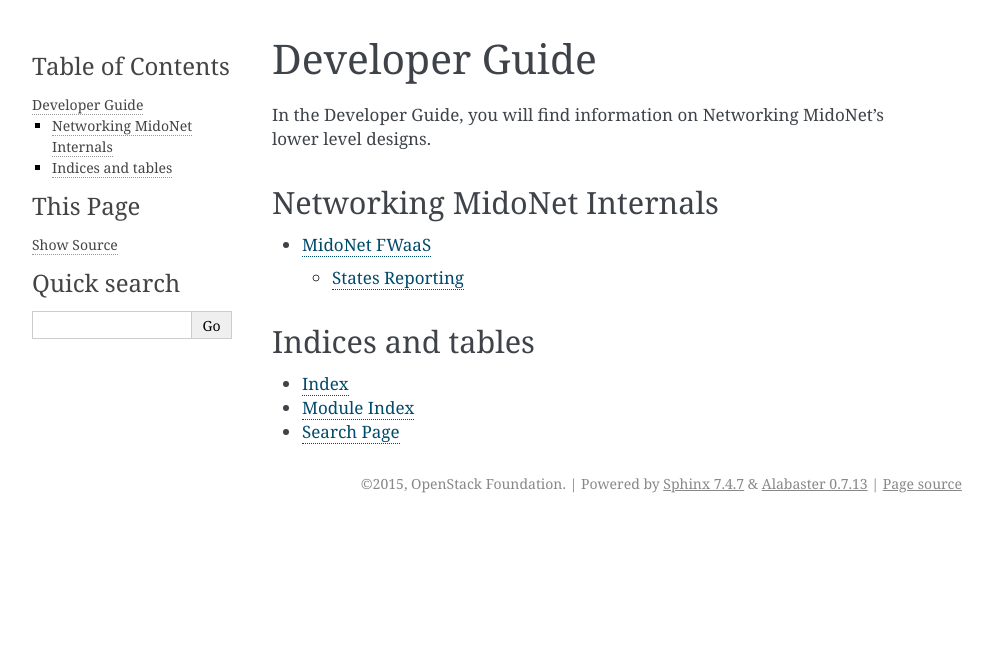
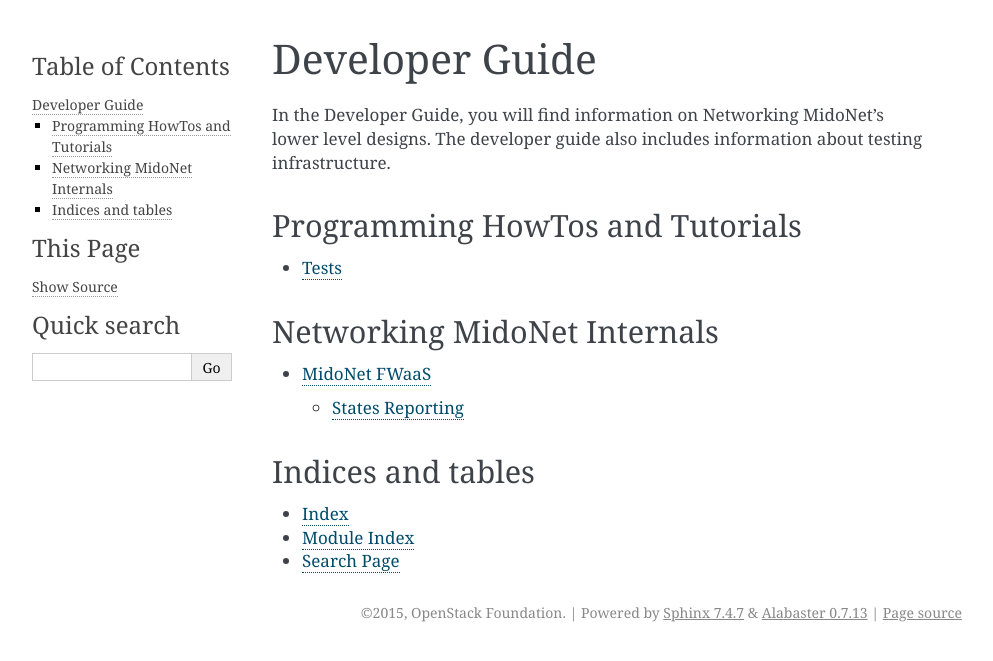
Before and after one commit to openstack/networking-midonet, a Sphinx documentation site: the page built from doc/source/devref/index.rst, in a window 1280 px wide. Shown: the top 661 px of the page, without its empty margins (148-1141 px from the left). Built offline with Sphinx 7.4.7, drawn with Linux system fonts in a browser that asks for light colours.

Commit message:
README.rst: Move unit test description into a separate rst file
Change-Id: Ife7870568289bfb45f2297448667be493b98ddc1

```diff
--- a/doc/source/devref/index.rst
+++ b/doc/source/devref/index.rst
@@ -28,6 +28,15 @@
 
 In the Developer Guide, you will find information on Networking MidoNet's lower
 level designs.
+The developer guide also includes information about testing infrastructure.
+
+
+Programming HowTos and Tutorials
+--------------------------------
+.. toctree::
+   :maxdepth: 3
+
+   testing
 
 
 Networking MidoNet Internals
--- /dev/null
+++ b/doc/source/devref/testing.rst
@@ -0,0 +1 @@
+.. include:: ../../../TESTING.rst
```
Also changed, not shown: README.rst (+0 -21 lines), TESTING.rst (added, +19 -0 lines).
